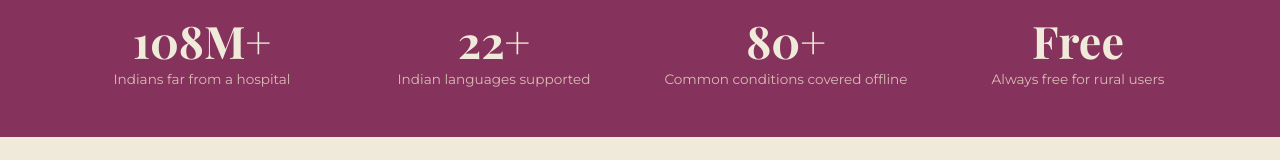
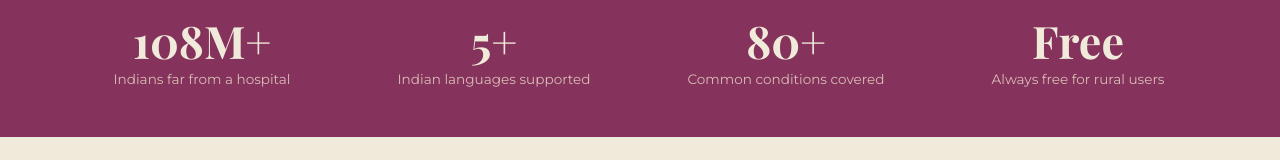
Before and after one commit to Suryansh-singh-137/ArogyaMitra_AI, a Next.js app: page / in a window 1280 px wide. Shown: the part 781-941 px from the top of the page. Built offline with nearby package versions, Linux system fonts and the light colour scheme; a web font is replaced by a local one.

Commit message:
some minur text changes

```diff
--- a/src/components/LandingPage.tsx
+++ b/src/components/LandingPage.tsx
@@ -636,8 +636,8 @@ export default function LandingPage() {
 
   const stats = [
     { number: "108M+", label: "Indians far from a hospital" },
-    { number: "22+", label: "Indian languages supported" },
-    { number: "80+", label: "Common conditions covered offline" },
+    { number: "5+", label: "Indian languages supported" },
+    { number: "80+", label: "Common conditions covered" },
     { number: "Free", label: "Always free for rural users" },
   ];
 
```
